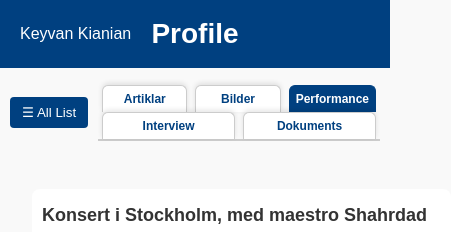
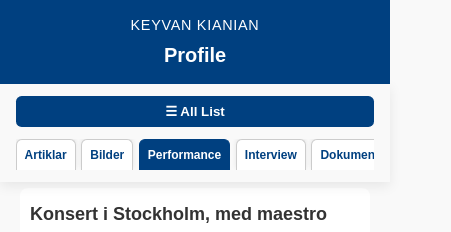
Before and after one commit to keyvankianian/profile, a React (Vite) app: page / in a window 390 px wide. Shown: the top 232 px of the page, 451 px wide, since content can reach past the window. Built offline with nearby package versions, Linux system fonts and the light colour scheme.

Commit message:
Improve mobile responsiveness

```diff
--- a/src/components/App/App.css
+++ b/src/components/App/App.css
@@ -1,8 +1,8 @@
 header {
   background-color: #004080;
   color: white;
-  line-height: 1;
-  padding: 1.25rem;
+  line-height: 1.2;
+  padding: 0.75rem clamp(1rem, 4vw, 2.5rem);
   display: flex;
   align-items: center;
   justify-content: center;
@@ -11,30 +11,37 @@ header {
   left: 0;
   right: 0;
   z-index: 1000;
+  min-height: var(--header-height);
+  gap: 0.5rem;
 }
 
 header .logo {
   position: absolute;
-  left: 1.25rem;
-  font-size: 1rem;
+  left: clamp(1rem, 4vw, 2.5rem);
+  font-size: clamp(0.9rem, 2.5vw, 1.1rem);
+  text-transform: uppercase;
+  letter-spacing: 0.05em;
 }
 
 header .title {
-  font-size: 1.75rem;
+  font-size: clamp(1.25rem, 4vw, 1.9rem);
   margin: 0;
 }
 
 .tabs-container {
   position: fixed;
-  top: 4.3rem;
+  top: var(--header-height);
   left: 0;
   right: 0;
   background-color: #f9f9f9;
   z-index: 999;
-  padding: 1rem 0.625rem;
+  padding: 0.75rem clamp(0.75rem, 4vw, 1.5rem);
   display: flex;
+  flex-wrap: wrap;
   align-items: center;
-  gap: 0.625rem;
+  gap: 0.75rem;
+  min-height: var(--tabs-height);
+  box-shadow: 0 0.25rem 0.75rem rgba(0, 0, 0, 0.08);
 }
 
 .sidebar-toggle {
@@ -42,8 +49,9 @@ header .title {
   color: #fff;
   border: none;
   padding: 0.5rem 0.75rem;
-  border-radius: 0.25rem;
+  border-radius: 0.35rem;
   cursor: pointer;
+  font-weight: 600;
 }
 
 .overlay {
@@ -52,10 +60,11 @@ header .title {
   left: 0;
   right: 0;
   bottom: 0;
-  background: rgba(0, 0, 0, 0.5);
+  background: rgba(0, 0, 0, 0.55);
   display: none;
   z-index: 1000;
   pointer-events: none;
+  transition: opacity 0.3s ease;
 }
 
 .overlay.show {
@@ -65,10 +74,20 @@ header .title {
 
 .tabs {
   display: flex;
-  flex-wrap: wrap;
-  justify-content: center;
   flex: 1;
+  flex-wrap: nowrap;
+  gap: 0.35rem;
+  overflow-x: auto;
+  -webkit-overflow-scrolling: touch;
   border-bottom: 0.125rem solid #ccc;
+  padding-bottom: 0.25rem;
+  scrollbar-width: none;
+  -ms-overflow-style: none;
+  min-width: 0;
+}
+
+.tabs::-webkit-scrollbar {
+  display: none;
 }
 
 .tablink {
@@ -76,13 +95,15 @@ header .title {
   border: 1px solid #ccc;
   border-bottom: none;
   border-radius: 0.375rem 0.375rem 0 0;
-  padding: 0.375rem 0.75rem;
-  margin: 0 0.25rem;
-  font-weight: bold;
+  padding: 0.5rem clamp(0.5rem, 2vw, 1rem);
+  font-weight: 600;
+  font-size: clamp(0.75rem, 2.5vw, 1rem);
   color: #004080;
   cursor: pointer;
-  box-shadow: 0 -0.125rem 0.3125rem rgba(0, 0, 0, 0.1);
-  transition: background-color 0.3s, color 0.3s;
+  box-shadow: 0 -0.125rem 0.3125rem rgba(0, 0, 0, 0.08);
+  transition: background-color 0.3s, color 0.3s, border-color 0.3s;
+  flex: 0 0 auto;
+  white-space: nowrap;
 }
 
 .tablink:hover {
@@ -96,15 +117,44 @@ header .title {
   box-shadow: none;
 }
 
-@media (max-width: 768px) {
-  .tablink {
-    font-size: 0.75rem;
-    padding: 0.375rem;
-    flex: 1 0 30%;
+@media (max-width: 600px) {
+  header {
+    flex-direction: column;
     text-align: center;
   }
 
+  header .logo {
+    position: static;
+  }
+
+  .tabs-container {
+    flex-direction: column;
+    align-items: stretch;
+  }
+
   .tabs {
-    padding-top: 0;
+    width: 100%;
+    border-bottom: none;
+    padding-bottom: 0;
   }
 }
+
+@media (min-width: 900px) {
+  .sidebar-toggle {
+    display: none;
+  }
+
+  .tabs-container {
+    flex-wrap: nowrap;
+  }
+
+  .tabs {
+    justify-content: center;
+    border-bottom: 0.125rem solid #ccc;
+  }
+
+  .overlay {
+    display: none !important;
+    pointer-events: none;
+  }
+}
--- a/src/components/PdfViewer/PdfViewer.css
+++ b/src/components/PdfViewer/PdfViewer.css
@@ -3,8 +3,14 @@
 }
 
 .pdf-frame {
-  width: 100rem;
-  max-width: 100%;
-  height: 100vh;
+  width: 100%;
+  max-width: 65rem;
+  height: 90vh;
   border: none;
 }
+
+@media (max-width: 768px) {
+  .pdf-frame {
+    height: 70vh;
+  }
+}
--- a/src/components/TabPanel/TabPanel.css
+++ b/src/components/TabPanel/TabPanel.css
@@ -1,22 +1,26 @@
 .tabcontent {
   display: none;
-  padding: 20vh 10rem 1.875rem;
+  padding: calc(var(--header-height) + var(--tabs-height) + 1.5rem)
+    clamp(1.25rem, 6vw, 10rem)
+    2rem;
   width: 100%;
-  margin: auto;
+  margin: 0 auto;
 }
 
 .tabcontent.active {
-  display: flex;
+  display: block;
 }
 
 .tab-inner {
   display: flex;
   width: 100%;
-  flex-direction: row;
-  align-items: flex-start;
-  gap: 2.5rem;
+  flex-direction: column;
+  align-items: stretch;
+  gap: 1.5rem;
   margin-top: 1.25rem;
-  max-width: 100%;
+  max-width: 75rem;
+  margin-left: auto;
+  margin-right: auto;
 }
 
 .content {
@@ -32,8 +36,8 @@
   background-color: #f0f0f0;
   padding: 0.75rem;
   border-radius: 0.375rem;
-  width: min(31.25rem, 80vw);
-  max-width: 80%;
+  width: min(22rem, 85vw);
+  max-width: 90%;
   position: fixed;
   top: 0;
   left: 0;
@@ -87,7 +91,7 @@
   padding: 1.25rem;
   box-shadow: 0 0 0.625rem rgba(0, 0, 0, 0.05);
   margin-bottom: 1.875rem;
-  scroll-margin-top: 20vh;
+  scroll-margin-top: calc(var(--header-height) + var(--tabs-height) + 1rem);
 }
 
 .performance-item {
@@ -114,16 +118,8 @@
 }
 
 @media (max-width: 768px) {
-  .sidebar {
-    width: 80vw;
-  }
-
   .tabcontent {
-    padding: 20vh 2rem 1.875rem;
-  }
-
-  .tab-inner {
-    flex-direction: column;
+    padding: calc(var(--header-height) + var(--tabs-height) + 1rem) 1.25rem 1.5rem;
   }
 
   .performance-item {
@@ -139,3 +135,32 @@
     height: auto;
   }
 }
+
+@media (min-width: 900px) {
+  .tabcontent {
+    padding: calc(var(--header-height) + var(--tabs-height) + 2rem) clamp(2rem, 7vw, 10rem) 2.5rem;
+  }
+
+  .tab-inner {
+    flex-direction: row;
+    align-items: flex-start;
+    gap: 2.5rem;
+  }
+
+  .sidebar {
+    position: sticky;
+    top: calc(var(--header-height) + var(--tabs-height) + 1rem);
+    left: auto;
+    bottom: auto;
+    transform: none;
+    width: min(22rem, 28vw);
+    max-width: 22rem;
+    box-shadow: 0 0.5rem 1.25rem rgba(0, 0, 0, 0.08);
+    height: fit-content;
+    max-height: calc(100vh - var(--header-height) - var(--tabs-height) - 2rem);
+  }
+
+  .sidebar.open {
+    transform: none;
+  }
+}
--- a/src/style.css
+++ b/src/style.css
@@ -2,6 +2,18 @@
 *::before,
 *::after {
   box-sizing: border-box;
+}
+
+:root {
+  --header-height: 4.5rem;
+  --tabs-height: 3.75rem;
+}
+
+@media (max-width: 600px) {
+  :root {
+    --header-height: 5.25rem;
+    --tabs-height: 4.25rem;
+  }
 }
 
 html {
@@ -21,6 +33,12 @@ body.sidebar-open {
   overflow: hidden;
 }
 
+@media (min-width: 900px) {
+  body.sidebar-open {
+    overflow: auto;
+  }
+}
+
 @media (max-width: 768px) {
   .caption,
   p {
```
